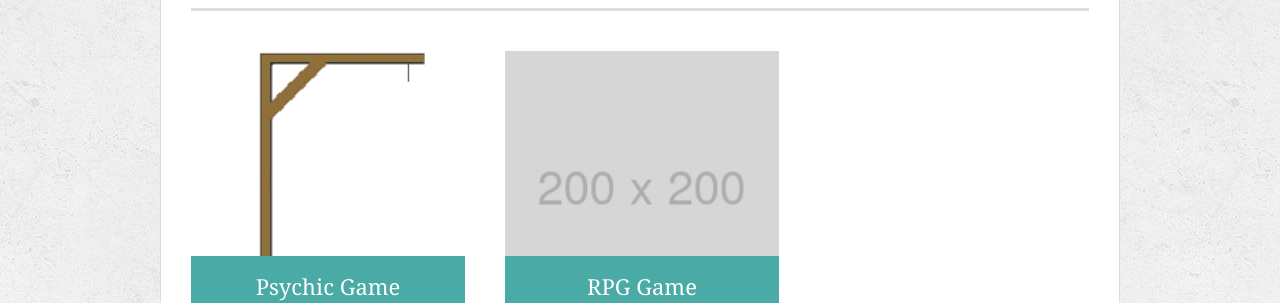
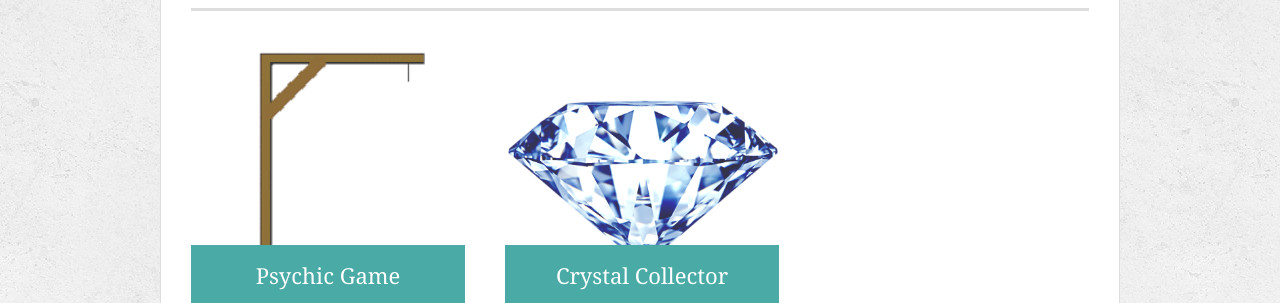
Before and after one commit to Dschafroth97/BasicPortfolio, a plain HTML site: page portfolio.html in a window 1280 px wide. Shown: the part 255-558 px from the top of the page. Drawn offline with Linux system fonts and the light colour scheme.

Commit message:
adding crystalcollector game to portfolio page

```diff
--- a/assets/css/style.css
+++ b/assets/css/style.css
@@ -149,6 +149,7 @@ body {
   }
 
   .work img {
+    float: left;
     width: 100%;
     border: 0 none;
     opacity: 0.8;
--- a/portfolio.html
+++ b/portfolio.html
@@ -30,9 +30,9 @@
         <h3>Psychic Game</h3>
       </div>
       <div class="work">
-        <img src="assets/images/200x200.png" alt="RPG Game">
+        <a href="https://dschafroth97.github.io/CrystalCollector/"><img src="assets/images/crystal.png" alt="Crystal Collector Game"></a>
 
-        <h3>RPG Game</h3>
+        <h3>Crystal Collector</h3>
       </div>
       <div class="work">
         <img src="assets/images/200x200.png" alt="Trivia Game">
```
Also changed, not shown: assets/images/crystal.png (added), assets/images/unnamed.jpg (added).
